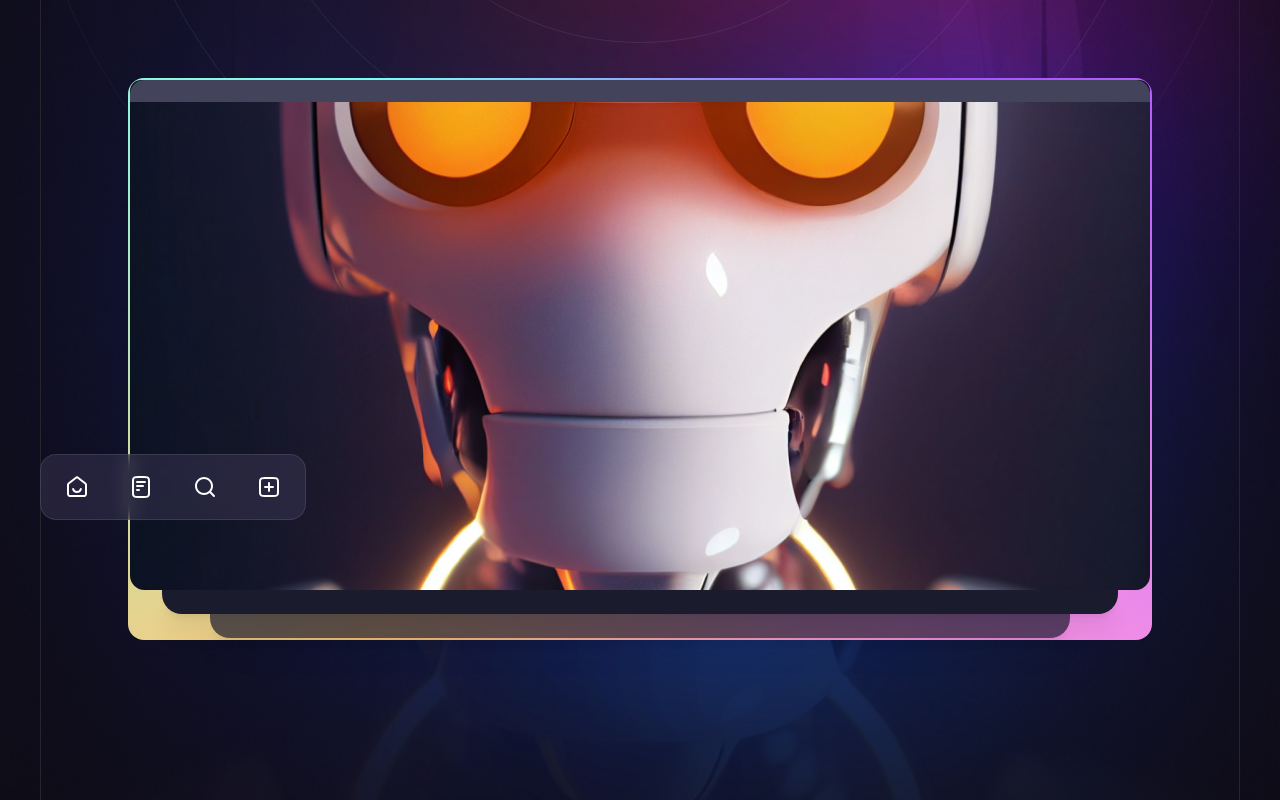
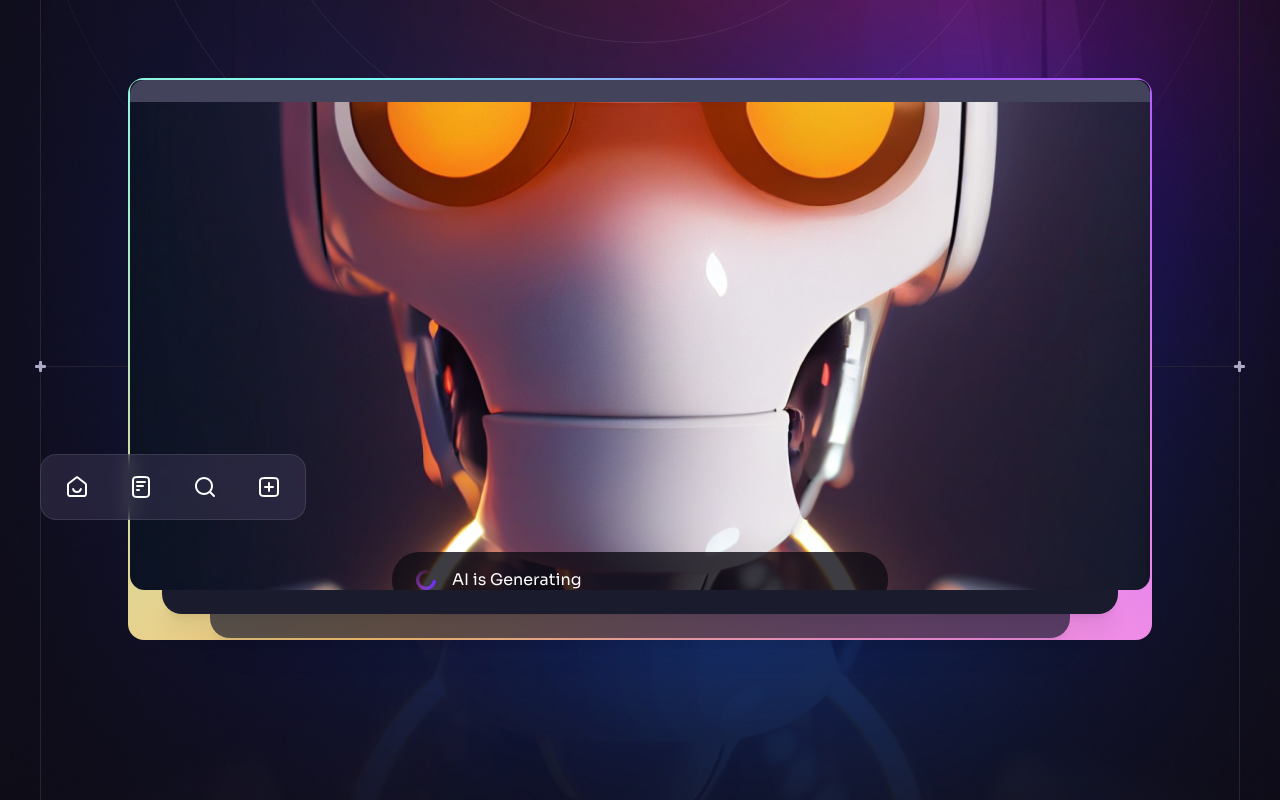
Before and after one commit to afnanhussain2002/Mind-Pulse, a React (Vite) app in the folder client/: page / in a window 1280 px wide. Shown: the part 518-1318 px from the top of the page. Built offline with nearby package versions, Linux system fonts and the light colour scheme.

Commit message:
Client: Add a genarating image on hero section

```diff
--- /dev/null
+++ b/client/src/components/Generating.jsx
@@ -0,0 +1,12 @@
+import { loading } from "../assets";
+
+const Generating = ({className}) => {
+  return (
+    <div className={`flex items-center h-[3.5rem] px-6 bg-n-8/80 rounded-[1.7rem] ${className || ''} text-base`}>
+      <img src={loading} alt="Loading" className="w-5 h-5 mr-4" />
+      AI is Generating
+    </div>
+  );
+};
+
+export default Generating;
--- a/client/src/components/Hero.jsx
+++ b/client/src/components/Hero.jsx
@@ -5,6 +5,7 @@
 import { heroIcons } from "../contans";
 import { ScrollParallax } from "react-just-parallax";
 import { useRef } from "react";
+import Generating from "./Generating";
 
 const Hero = () => {
     const parallaxRef = useRef(null)
@@ -68,6 +69,8 @@
                 ))}
 
                 </ul>
+                <Generating className='absolute left-4 right-4 bottom-5 md:left-1/2 md:right-auto md:bottom-8 md:w-[31rem] md:-translate-x-1/2'/>
+
               </ScrollParallax>
             </div>
           <Gradient/>
@@ -84,6 +87,7 @@
         </div>
         <BackgroundCircles/>
       </div>
+      <BottomLine/>
     </Section>
   );
 };
```
